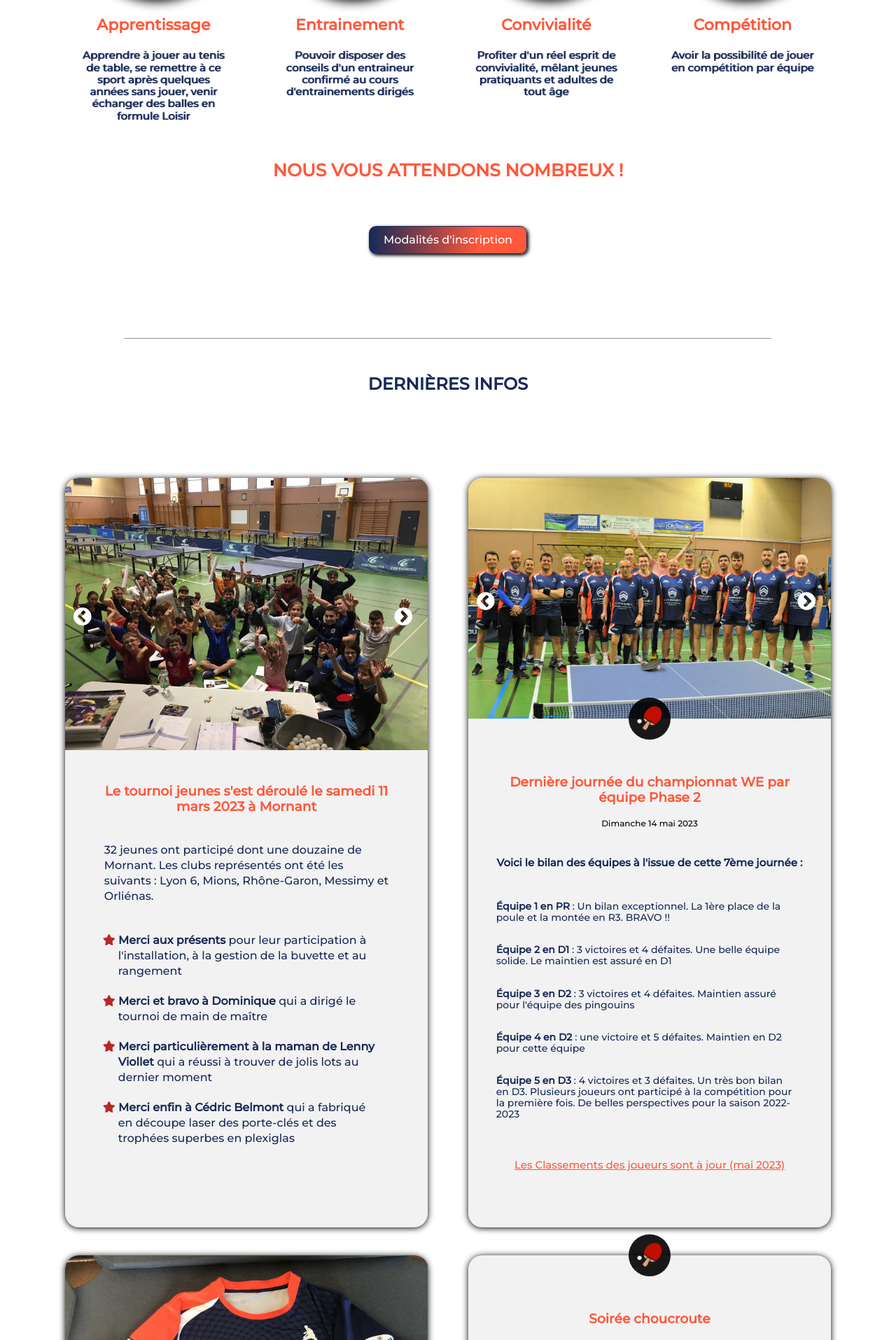
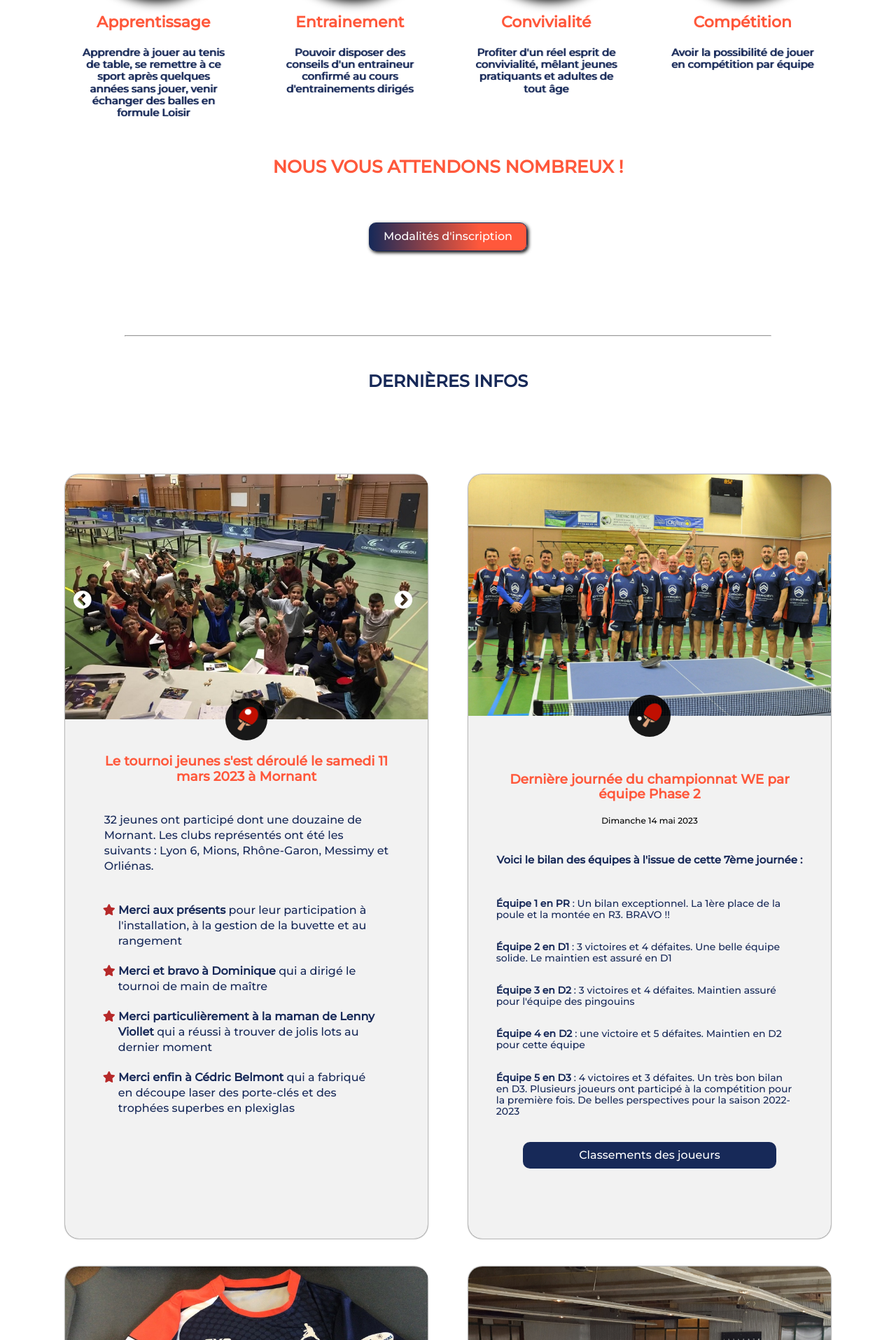
Before and after one commit to Crii6/pingpong, a PHP site: page / in a window 1280 px wide. Shown: the part 1344-3259 px from the top of the page at 70% size. Run offline with PHP 8.4, Linux system fonts and the light colour scheme; some libraries are stand-ins or nearby versions.

Commit message:
Add files via upload

```diff
--- a/Js/plugin.js
+++ b/Js/plugin.js
@@ -3,5 +3,7 @@
 
 $(document).ready(function () {
     $('.slider').slick({
+      autoplay: true,
+      autoplayspeed: 2000,
     });
   });
--- a/css/style.css
+++ b/css/style.css
@@ -397,7 +490,7 @@
 
 .nouveaute img {
     width: 80%;
-    height: 100%;
+    max-height: 100%;
 }
 
 .nouveaute {
@@ -431,9 +524,13 @@
     border-top-right-radius: 20px;
 }
 
+
 .slider img {
+    border-top-right-radius: 20px;
     border-top-left-radius: 20px;
-    border-top-right-radius: 20px;
+    max-height: 350px;
+    width: 100%;
+    object-fit:cover;
 }
 
 .nouveaute date {
@@ -452,8 +549,19 @@
     list-style: none;
 }
 
-.lien-classement {
-    color: var(--second-color)
+.lien-classement{
+    background: var(--principal-color);
+    padding: 1rem 2rem;
+    border-radius: 1rem;
+    margin: 2rem auto;
+    color: white;
+    text-decoration: none;
+    width: 70%;
+    transition: scale 0.2s ease-in-out;
+}
+
+.lien-classement:hover{
+    scale: 1.1;
 }
 
 /* ------------------modal box----------------- */
@@ -618,7 +726,7 @@
   .modal-content {
     margin: auto;
     display: block;
-    width: 80%;
+    width: 95%;
     max-width: 700px;
   }
 
@@ -972,10 +1097,15 @@
 
 .section-nouveaute article{
     width: 45%;
+    box-shadow: 0px 0px 2px black;
 }
 
-.nouveaute button,.modal button,.text-jeune{
+.nouveaute button,.modal button,.text-jeune > h3, .text-jeune > p, .text-jeune > button{
     display: none;
+}
+
+.text-jeune{
+    padding: 0;
 }
 
 .modal h3{
--- a/index.html
+++ b/index.html
@@ -5,7 +5,7 @@
     <meta charset="UTF-8">
     <meta http-equiv="X-UA-Compatible" content="IE=edge">
     <meta name="viewport" content="width=device-width, initial-scale=1.0">
-    <title>Document</title>
+    <title>Tennis de table AS Mornant</title>
     <link rel="stylesheet" href="css/normalize.css">
     <link rel="stylesheet" href="css/style.css">
     <!-- slider slick -->
@@ -25,6 +25,16 @@
 </head>
 
 <body>
+    <!-- <div class="mycanvas" id="mycanvas">
+        <div class="containerloader">
+            <div class="ball" id="ball"></div>
+        </div>
+        <div class="shadow"></div>
+    </div> -->
+
+    <div class="contenu" id="contenu">
+
+
         <header class="wrapper" id="test">
             <div class="max-back">
                 <div id="back"></div>
@@ -72,7 +82,7 @@
             <div class="text-header">
                 <h1>Bienvenue sur le site de l'<strong>AS MORNANT</strong></h1>
                 <p>Lorem ipsum dolor sit amet, consectetur adipisicing elit. Doloremque praesentium recusandae
-                necessitatibus nisi velit iusto error, aperiam cumque officia minima!</p>
+                    necessitatibus nisi velit iusto error, aperiam cumque officia mnima!</p>
                     <a href="#infos">Dernière infos</a>
                 </div>
             </header>
@@ -129,20 +139,9 @@
                 <hr id="infos">
                 <section class="section-nouveaute">
                     <h2>Dernières infos</h2>
-            <article class="animation-droite">
+                    <article class="animation-droite nouveaute-article" data-article-id="article3">
                         <div class="slider">
-                    <div><img src="img/photo-groupe-derniere-journee.jpg" alt="maillot" class="img-modal"></div>
-                    <div id="myModal" class="modal-photo">
-
-                        <!-- The Close Button -->
-                        <span class="close-photo">&times;</span>
-
-                        <!-- Modal Content (The Image) -->
-                        <img class="modal-content" id="img01">
-
-                        <!-- Modal Caption (Image Text) -->
-                        <div id="caption"></div>
-                    </div>
+                            <div><img src="img/photo-groupe-derniere-journee.jpg" alt="maillot" class="img-modal" id="imgmodal"></div>
                         </div>
                         <div class="nouveaute">
                             <div>
@@ -158,17 +157,17 @@
                                 <li><strong>Équipe 4 en D2</strong> : une victoire et 5 défaites. Maintien en D2 pour cette équipe</li>
                                 <li><strong>Équipe 5 en D3</strong> : 4 victoires et 3 défaites. Un très bon bilan en D3. Plusieurs joueurs ont participé à la compétition pour la première fois. De belles perspectives pour la saison 2022-2023</li>
                             </ul>
-                    <p><a href="#" class="lien-classement">Les Classements des joueurs sont à jour (mai 2023)</a></p>
+                            <a href="#" class="lien-classement">Classements des joueurs</a>
                         </div>
                     </article>
-            <article class="animation-gauche">
+                    <article class="animation-gauche  nouveaute-article" data-article-id="article1">
                         <div class="slider">
-                    <div><img src="img/tournoi-jeune2.jpg" alt="tournoi-jeune2"></div>
-                    <div><img src="img/tournoi-jeune1.jpg" alt="tournoi-jeune1"></div>
+                            <div><img src="img/tournoi-jeune2.jpg" alt="tournoi-jeune2" class="img-modal"></div>
+                            <div><img src="img/tournoi-jeune1.jpg" alt="tournoi-jeune1" class="img-modal"></div>
                         </div>
                         <div class="nouveaute text-jeune">
                             <div>
-                        <img src="img/raq-tt-color2.png" alt="logo-raquette">
+                                <img src="img/raq-tt-color2.png" alt="logo-raquette" >
                             </div>
                             <h3>Tournoi jeunes du Club</h3>
                             <!-- <date>11 mars 2023</date> -->
@@ -194,6 +193,11 @@
                                             </div>
                                         </article>
                                         <article class="animation-droite">
+                                            <div class="slider">
+                                                <div><img src="img/Soiree-choucroute3.jpg" alt="soiree choucroute" class="img-modal"></div>
+                                                <div><img src="img/Soiree-choucroute1.jpg" alt="soiree choucroute" class="img-modal"></div>
+                                                <div><img src="img/Soiree-choucroute2.jpg" alt="soiree choucroute" class="img-modal"></div>
+                                            </div>
                                             <div class="nouveaute">
                                                 <div>
                                                     <img src="img/raq-tt-color.png" alt="logo-raquette">
@@ -205,10 +209,10 @@
                                         </p>
                                     </div>
                                 </article>
-            <article class="animation-gauche">
+                                <article class="animation-gauche  nouveaute-article" data-article-id="article2">
                                     <div class="slider">
-                    <div><img src="img/maillot.jpg" alt="maillot"></div>
-                    <div><img src="img/short.jpg" alt="short"></div>
+                                        <div><img src="img/maillot.jpg" alt="maillot" class="img-modal"></div>
+                                        <div><img src="img/short.jpg" alt="short" class="img-modal"></div>
                                     </div>
                                     <div class="nouveaute">
                                         <div>
@@ -219,6 +223,20 @@
                                             Merci Cédric</p>
                                         </div>
                                     </article>
+                                    <div id="myModal" class="modal-photo">
+                                        <!-- The Close Button -->
+                                        <span class="close-photo">&times;</span>
+
+                                        <!-- Modal Content (The Image) -->
+                                        <div class="slider-container">
+                                            <img id="img01" alt="">
+                                            <!-- Les images du slider seront ajoutées dynamiquement ici -->
+                                        </div>
+
+
+                                        <!-- Modal Caption (Image Text) -->
+                                        <!-- <div id="caption"></div> -->
+                                    </div>
                                 </section>
 
 
@@ -254,12 +272,14 @@
                                 </div>
 
                             </footer>
-
+                            <!-- <script src="test.js"></script> -->
+                            <script src="Js/main.js"></script>
                             <script src="https://unpkg.com/scrollreveal@4.0.0/dist/scrollreveal.min.js"></script>
                             <script type="text/javascript" src="//cdn.jsdelivr.net/npm/slick-carousel@1.8.1/slick/slick.min.js"></script>
                             <script src="Js/jquery.js"></script>
                             <script src="Js/plugin.js"></script>
-    <script src="Js/main.js"></script>
+
+</div>
 </body>
 
 </html>
```
Also changed, not shown: other parts of css/style.css (+142 -10 lines), Js/main.js (+40 -13 lines), img/Soiree-choucroute1.jpg (added), img/Soiree-choucroute2.jpg (added), img/Soiree-choucroute3.jpg (added). Lines whose indentation alone changed are shown as unchanged.
